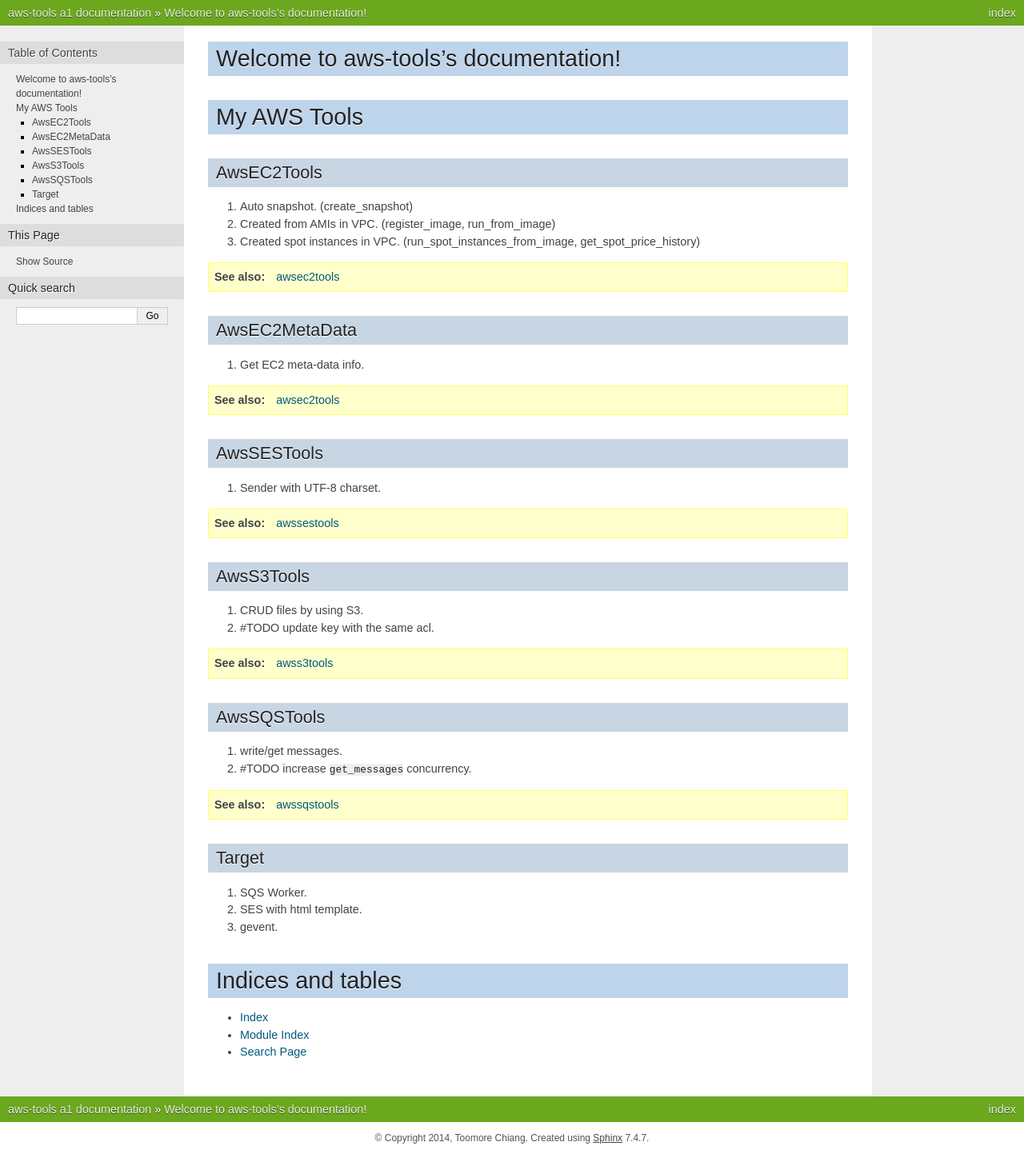
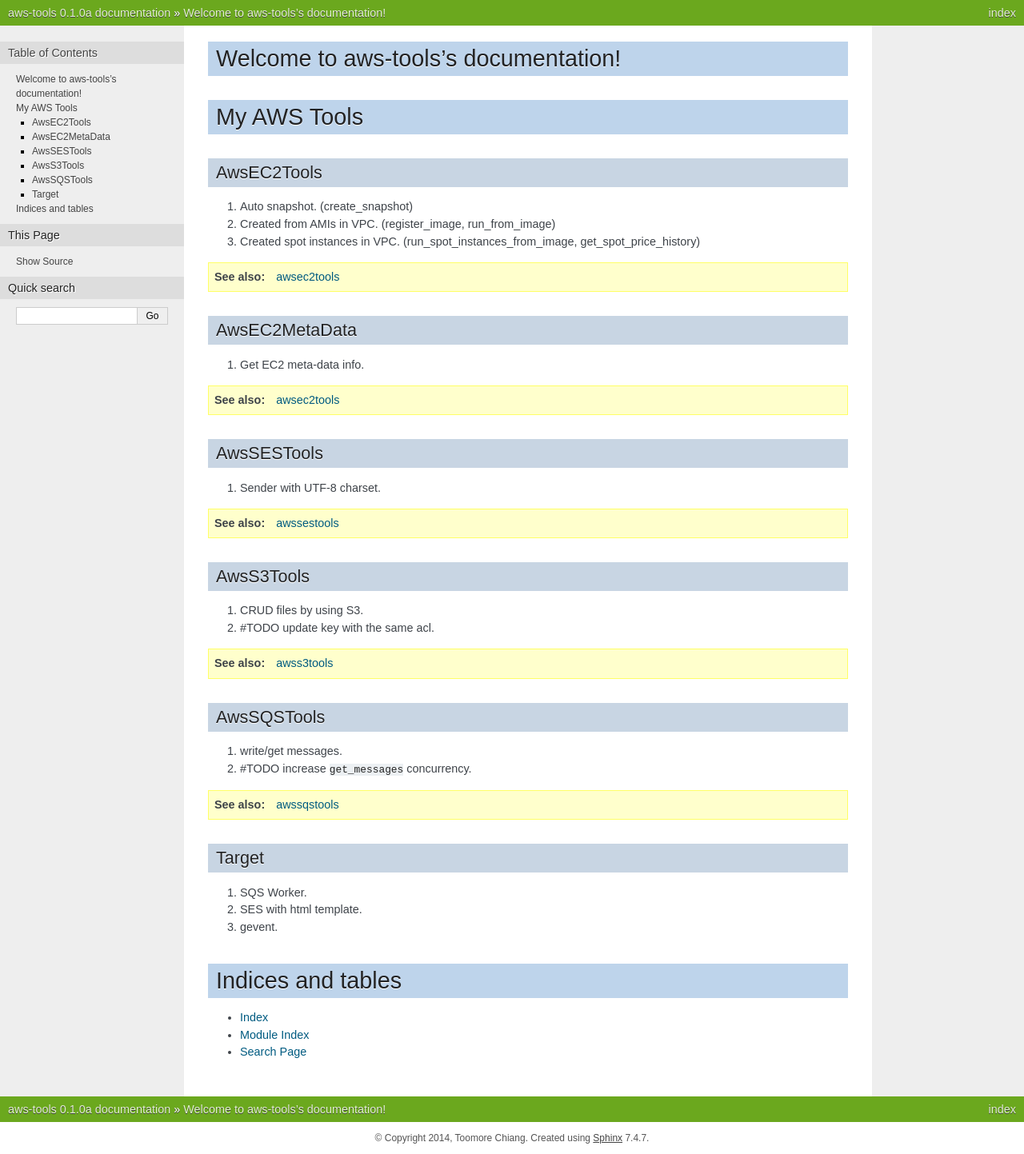
Before and after one commit to toomore/aws-tools, a Sphinx documentation site: the page built from doc/index.rst, in a window 1280 px wide. Shown: the whole page at 80% size. Built offline with Sphinx 7.4.7, drawn with Linux system fonts in a browser that asks for light colours; formulas are drawn with MathJax 3.

Commit message:
Tiny changed in doc/conf.py

```diff
--- a/doc/conf.py
+++ b/doc/conf.py
@@ -65,7 +65,7 @@
 # The short X.Y version.
 version = '0.1'
 # The full version, including alpha/beta/rc tags.
-release = 'a1'
+release = '0.1.0a'
 
 # The language for content autogenerated by Sphinx. Refer to documentation
 # for a list of supported languages.
```
